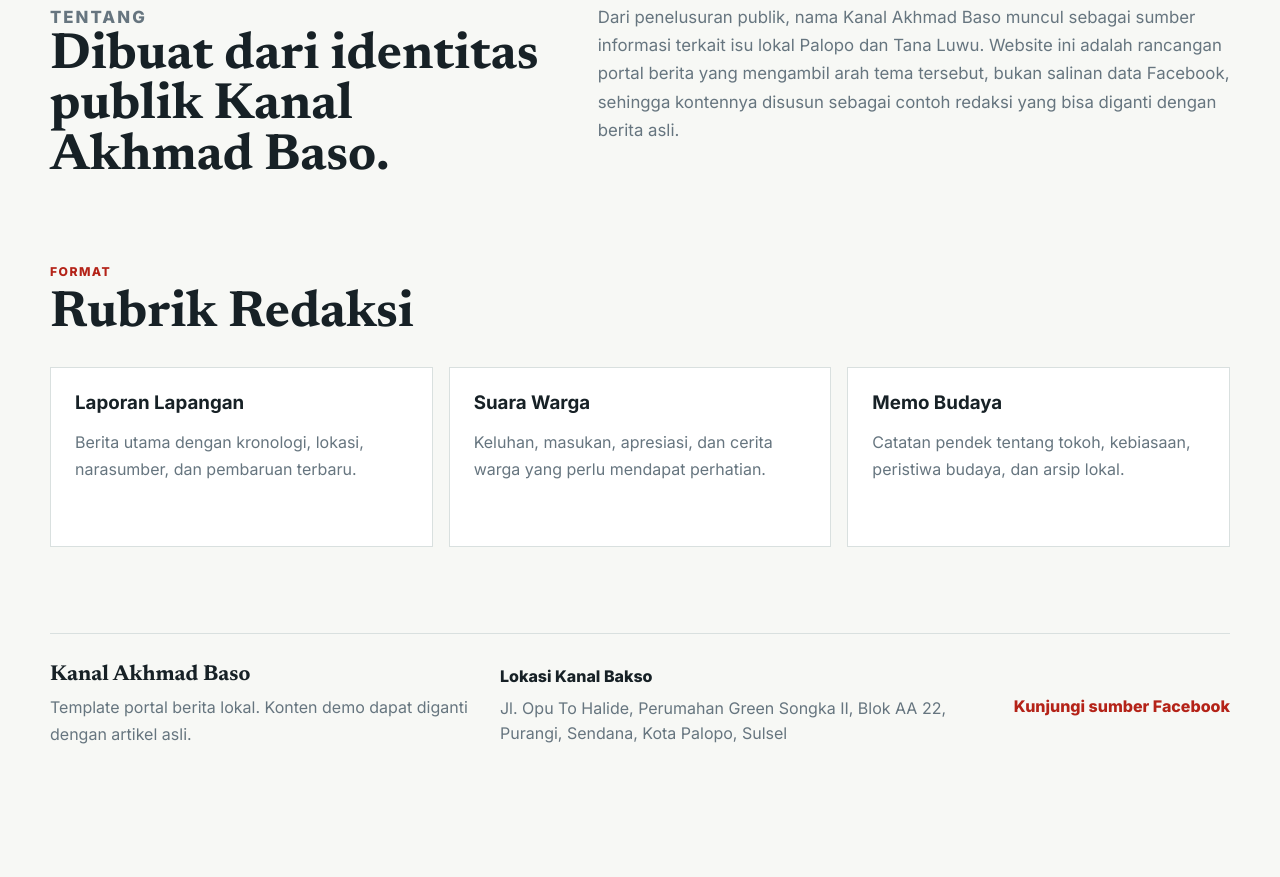
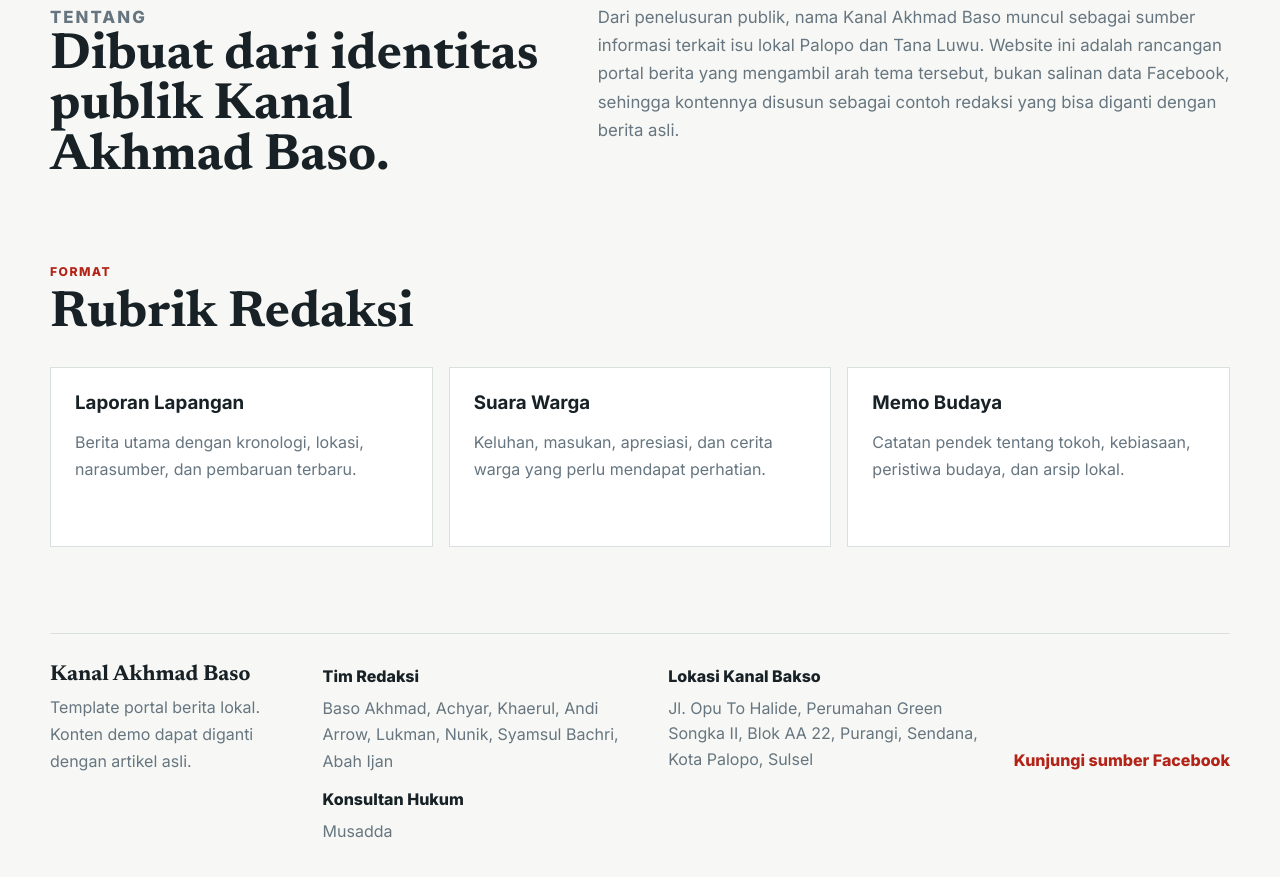
Before and after one commit to mlutfic/portalberita-kanalbakso, a plain HTML site: page index.html in a window 1280 px wide. Shown: the part 3669-4546 px from the top of the page. Before the commit the page ends 4447 px from the top, so only its background shows below. Drawn offline with nearby package versions, Linux system fonts and the light colour scheme; no server answers.

Commit message:
add editorial team footer

```diff
--- a/index.html
+++ b/index.html
@@ -280,6 +280,12 @@
         <strong>Kanal Akhmad Baso</strong>
         <p>Template portal berita lokal. Konten demo dapat diganti dengan artikel asli.</p>
       </div>
+      <div class="footer-editorial">
+        <span>Tim Redaksi</span>
+        <p>Baso Akhmad, Achyar, Khaerul, Andi Arrow, Lukman, Nunik, Syamsul Bachri, Abah Ijan</p>
+        <span>Konsultan Hukum</span>
+        <p>Musadda</p>
+      </div>
       <address>
         <span>Lokasi Kanal Bakso</span>
         Jl. Opu To Halide, Perumahan Green Songka II, Blok AA 22, Purangi,
--- a/styles.css
+++ b/styles.css
@@ -580,7 +580,7 @@ img {
 
 .footer {
   display: grid;
-  grid-template-columns: minmax(220px, 1fr) minmax(260px, 1.15fr) auto;
+  grid-template-columns: minmax(200px, 0.85fr) minmax(260px, 1.1fr) minmax(260px, 1.1fr) auto;
   align-items: start;
   gap: 24px;
   margin-top: 86px;
@@ -595,6 +595,22 @@ img {
 
 .footer p {
   margin: 8px 0 0;
+}
+
+.footer-editorial {
+  color: var(--muted);
+  line-height: 1.6;
+}
+
+.footer-editorial span {
+  display: block;
+  margin-bottom: 5px;
+  color: var(--ink);
+  font-weight: 800;
+}
+
+.footer-editorial p {
+  margin: 0 0 12px;
 }
 
 .footer address {
```
Also changed, not shown: berita.html (+6 -0 lines), kategori.html (+6 -0 lines).
